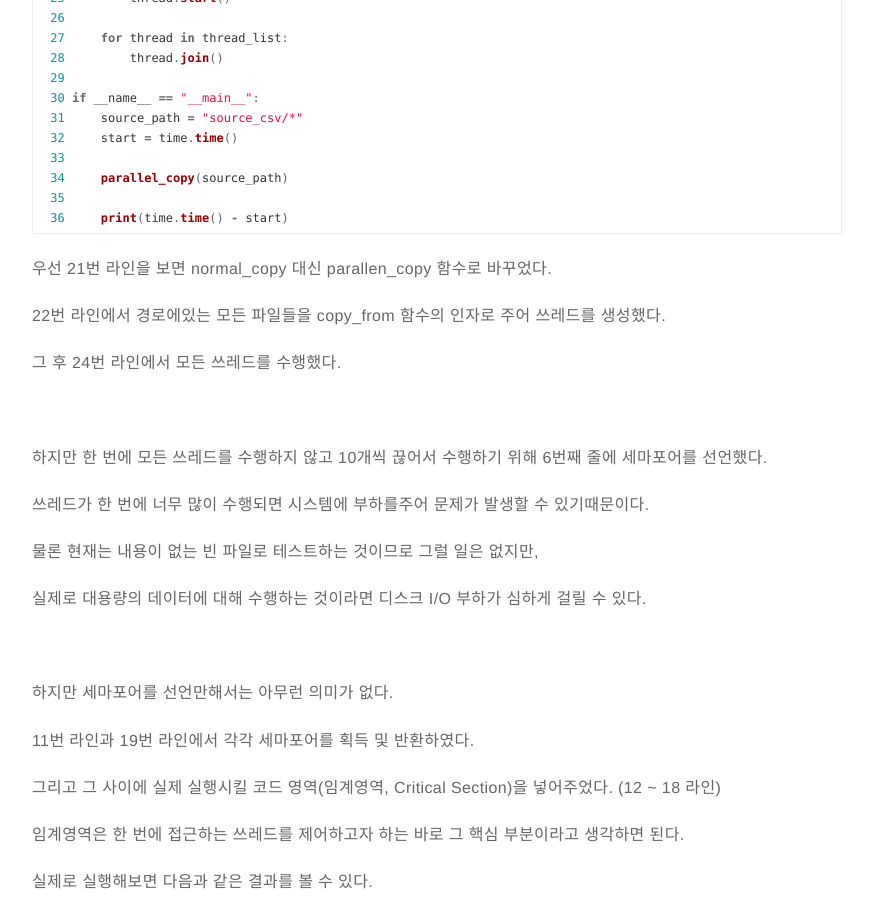
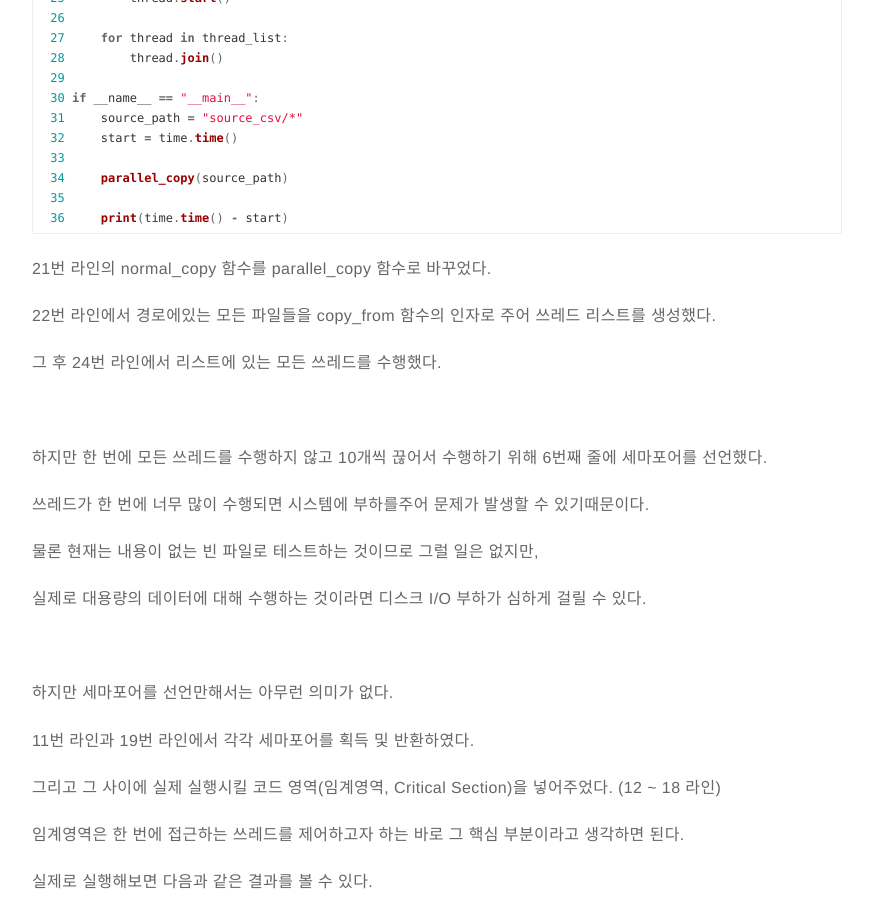
Before and after one commit to itholic/itholic.github.io, a Jekyll site: the page built from _posts/python/2019-01-18-python-semaphore.md, in a window 1280 px wide and 900 px high, scrolled down 2869 px. Shown: the whole window, without its empty margins (203-1076 px from the left). Built offline with Jekyll 4.4.1, drawn with Linux system fonts in a browser that asks for light colours; comment, search, counter and statistics services are not loaded.

Commit message:
[python] fix semaphore

````diff
--- a/_posts/python/2019-01-18-python-semaphore.md
+++ b/_posts/python/2019-01-18-python-semaphore.md
@@ -144,11 +144,11 @@ copy (source_csv/038.csv)
  36     print(time.time() - start)
 ```
 
-우선 21번 라인을 보면 normal\_copy 대신 parallen\_copy 함수로 바꾸었다.
+21번 라인의 normal\_copy 함수를 parallel\_copy 함수로 바꾸었다.
 
-22번 라인에서 경로에있는 모든 파일들을 copy\_from 함수의 인자로 주어 쓰레드를 생성했다.
+22번 라인에서 경로에있는 모든 파일들을 copy\_from 함수의 인자로 주어 쓰레드 리스트를 생성했다.
 
-그 후 24번 라인에서 모든 쓰레드를 수행했다.
+그 후 24번 라인에서 리스트에 있는 모든 쓰레드를 수행했다.
 
 <br/>
 
````
